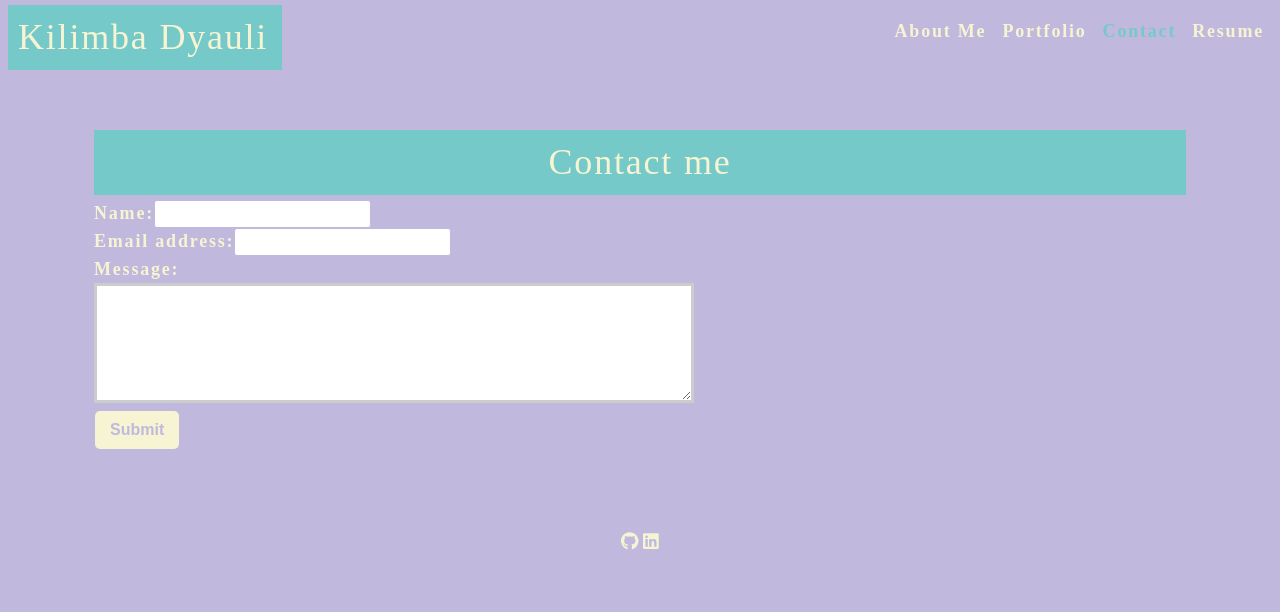
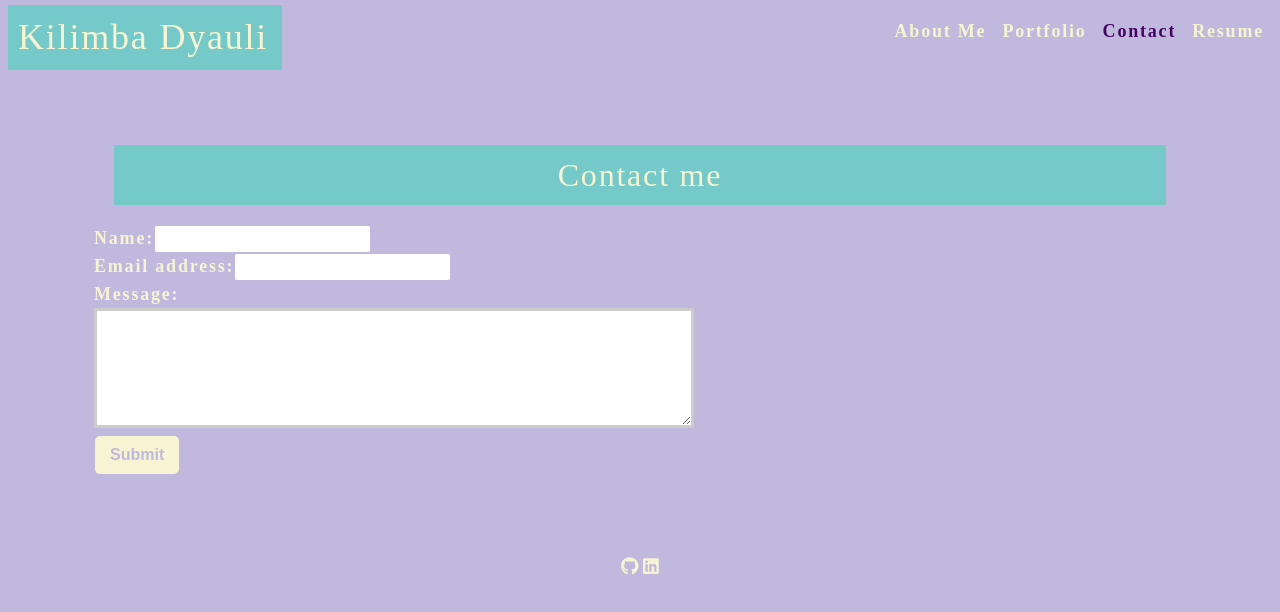
Before and after one commit to kilimba7/react-portfolio, a React (Create React App) app: page / in a window 1280 px wide. Both pictures are taken after a click on the item "Contact". Shown: the top 612 px of the page. Built offline with nearby package versions, Linux system fonts and the light colour scheme.

Commit message:
changed resume styling

```diff
--- a/src/components/Contact/index.js
+++ b/src/components/Contact/index.js
@@ -37,7 +37,7 @@ function Contact() {
     return (
       <section>
 
-      <h1 className='card'>Contact me</h1>
+      <h2 className='card'>Contact me</h2>
       <div>
       <form id="contact" onSubmit={handleSubmit}>
         <div>
--- a/src/components/Resume/index.js
+++ b/src/components/Resume/index.js
@@ -5,28 +5,25 @@ import resumeLink from "../../assets/resume/resume.pdf";
 
 function Resume() {
     return(
-        <section>
-            <h1>
-            <a href={resumeLink} download>
-            <FontAwesomeIcon icon={faDownload}></FontAwesomeIcon>
-          </a>
-                  Front End Skills</h1>
-
+        <section className='card'>
+            <h2> Resume </h2>
             <ul className='my-2'>
                 <li>React</li>
                 <li>CSS</li>
                 <li>HTML</li>
             </ul>
-            <h1>
-            <a href={resumeLink} download>
+            <span className='icon'> Front End Skills <a href={resumeLink} download>
             <FontAwesomeIcon icon={faDownload}></FontAwesomeIcon>
-          </a>
-                  Back End Skills</h1>
+          </a> </span>
             <ul className='my-2'>
                 <li>MySql</li>
                 <li>MongoDb</li>
                 <li>NoSql</li>
             </ul>
+
+            <span className='icon'> Front End Skills <a href={resumeLink} download>
+            <FontAwesomeIcon icon={faDownload}></FontAwesomeIcon>
+          </a> </span>
 
             <br/>
 
--- a/src/index.css
+++ b/src/index.css
@@ -7,6 +7,7 @@ main {
 :root {
   --primary: #F6F4D2;
   --secondary: #75C9C8;
+  --tertiary: rgb(70, 3, 100);
   --parent: #DED9E2;
   --text: #F6F4D2;
   --dark: #C0B9DD;
@@ -60,6 +61,10 @@ h1 {
 
 h2 {
   font-size: 2rem;
+  color: var(--text);
+  background-color: var(--secondary);
+  padding: 10px;
+  margin: 20px 20px;
 }
 
 h3 {
@@ -288,7 +293,14 @@ a {
   padding: 40px;
 }
 
+.icon {
+  padding: 10px;
+  margin: 20px;
+  color: var(--primary);
+  background-color: var(--tertiary);
+}
+
 
 .navActive {
-  color: var(--secondary);
+  color: var(--tertiary);
 }
```
